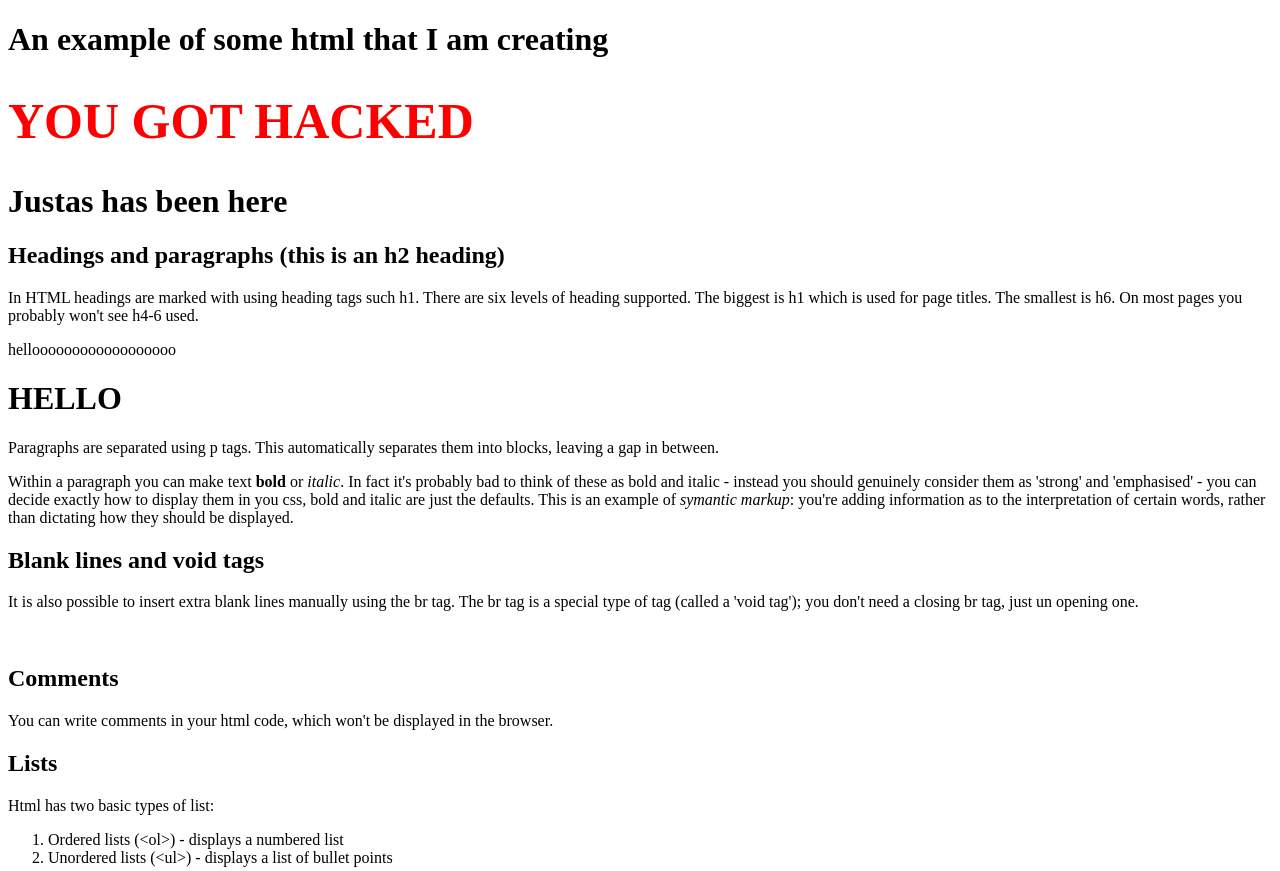
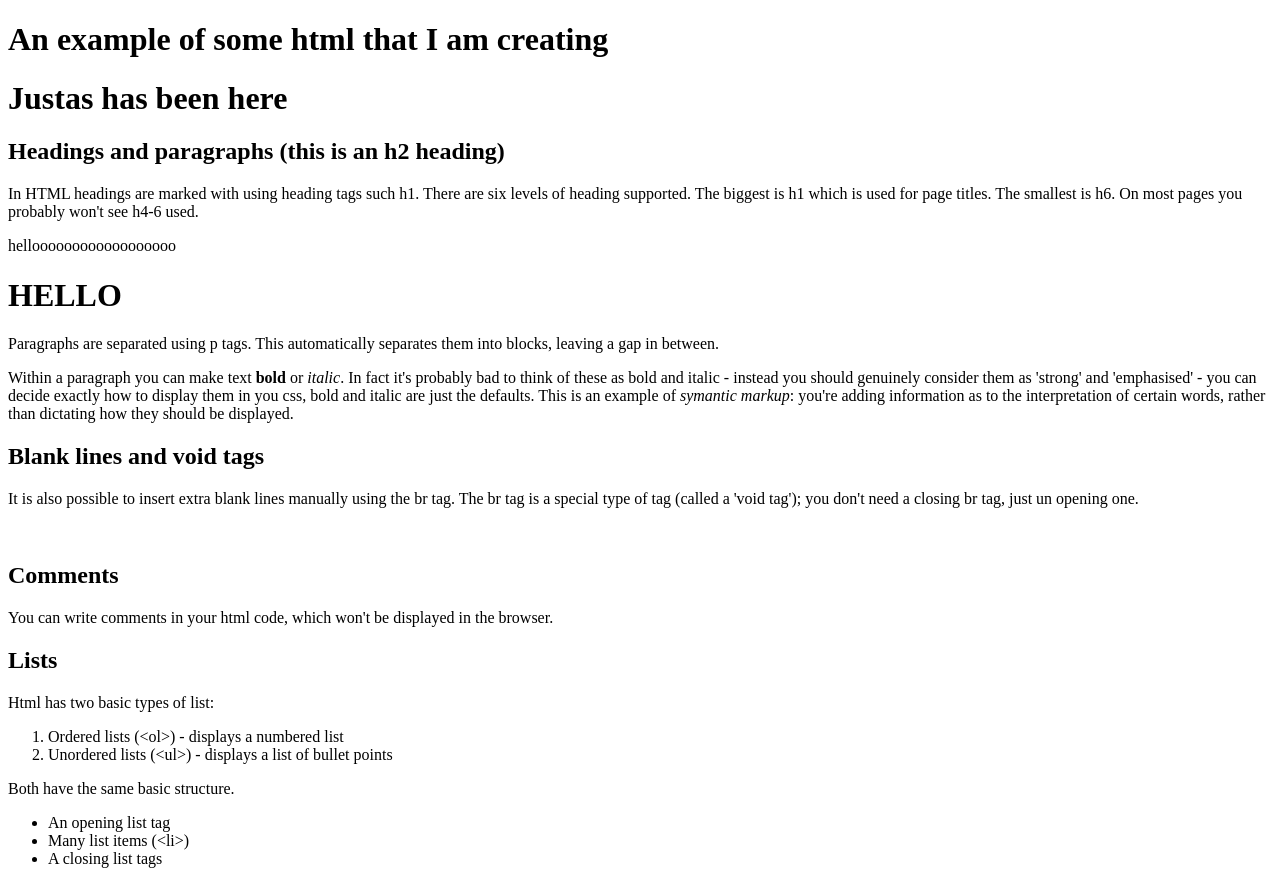
Before and after one commit to Faizahkm/Codefirst-git-demo, a plain HTML site: page index.html in a window 1280 px wide. Shown: the top 871 px of the page. Drawn offline with Linux system fonts and the light colour scheme.

Commit message:
Revert "HACK"
This reverts commit 15060fb0a6959816be0b56f2069e2c0ac31722a7.

```diff
--- a/index.html
+++ b/index.html
@@ -7,7 +7,6 @@
 <body>
 
   <h1>An example of some html that I am creating</h1>
-  <h1 style="color: red; font-size: 50px">YOU GOT HACKED</h1>
   <h1>Justas has been here</h1>
   <h2>Headings and paragraphs (this is an h2 heading)</h2>
 
```
